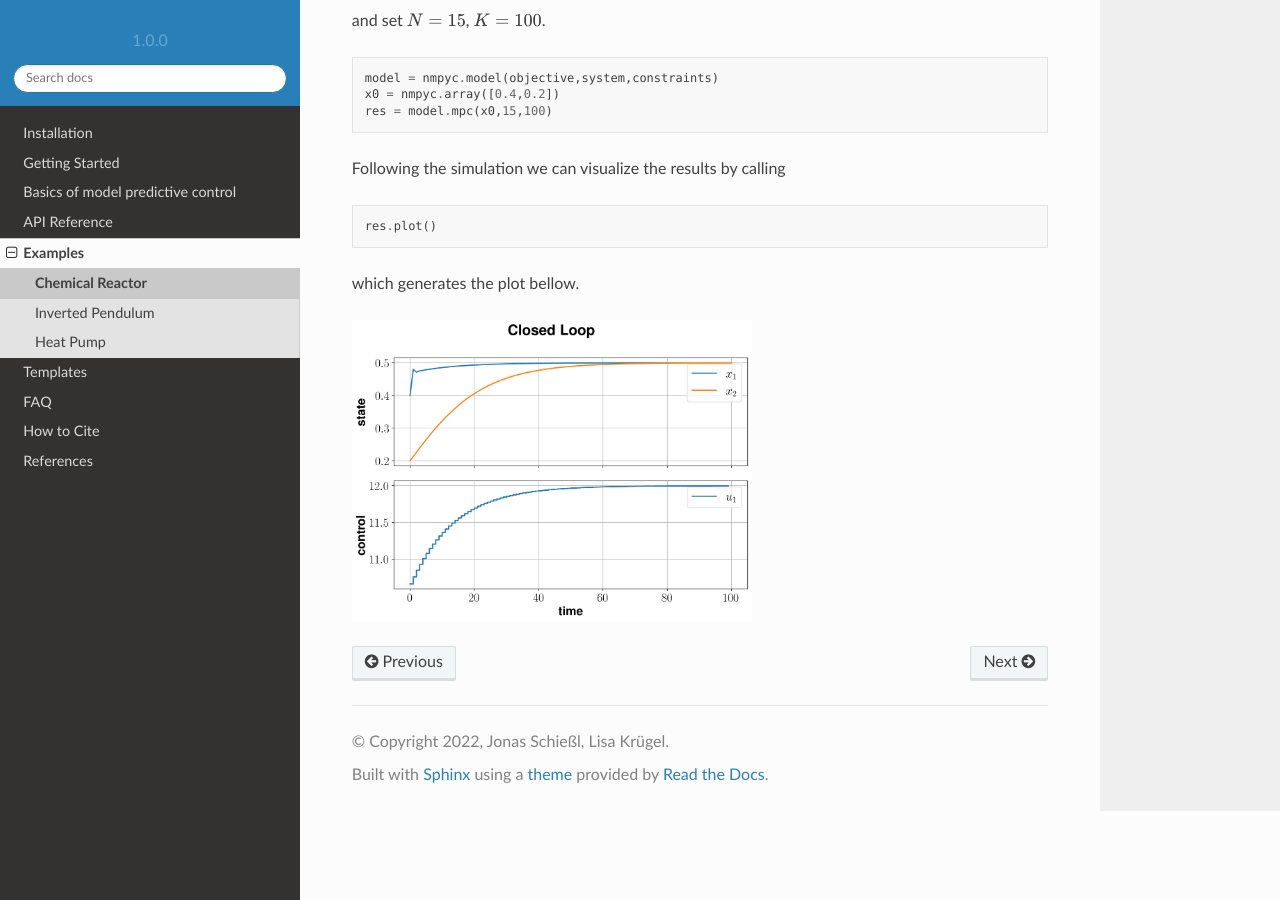
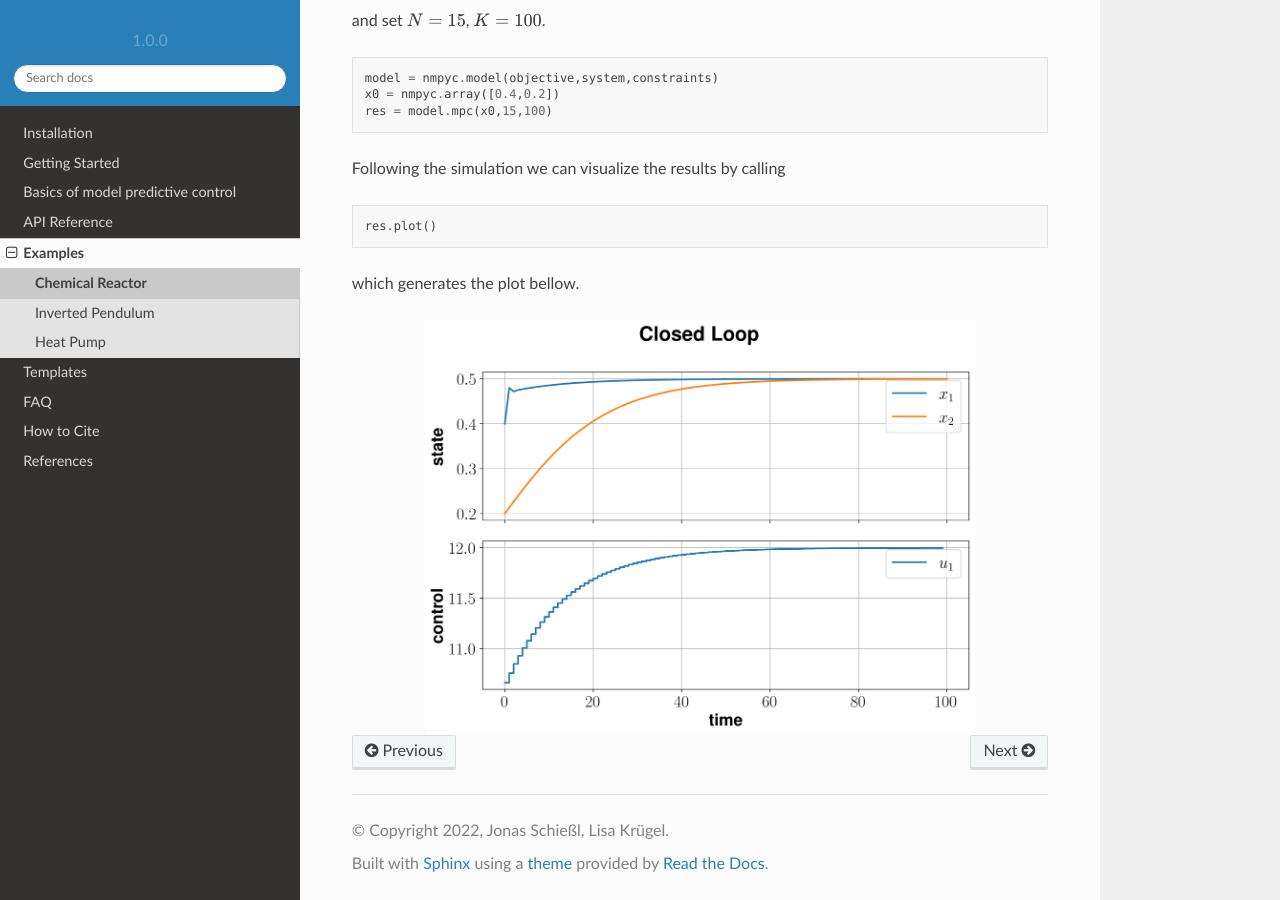
Before and after one commit to nMPyC/nmpyc, a Sphinx documentation site: the page built from docs/source/example/reactor.rst, in a window 1280 px wide and 900 px high, scrolled down 2150 px. Built offline with Sphinx 7.4.7 and the Read the Docs theme 2.0.0, drawn with Linux system fonts in a browser that asks for light colours; cross-references to code outside the pages are shown as plain code.

Commit message:
Update reactor.rst

```diff
--- a/docs/source/example/reactor.rst
+++ b/docs/source/example/reactor.rst
@@ -128,4 +128,5 @@ Following the simulation we can visualize the results by calling
 which generates the plot bellow.
 
 .. image:: reactor.png
-   :width: 400
+   :align: center
+   :width: 550
```
